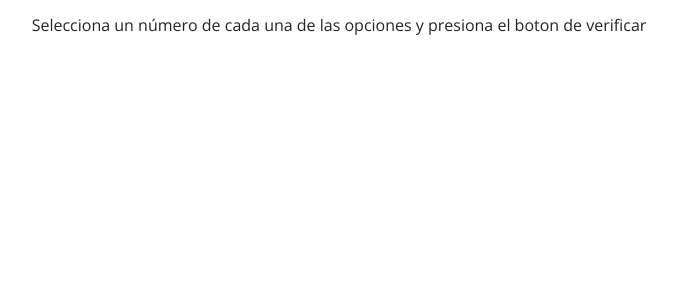
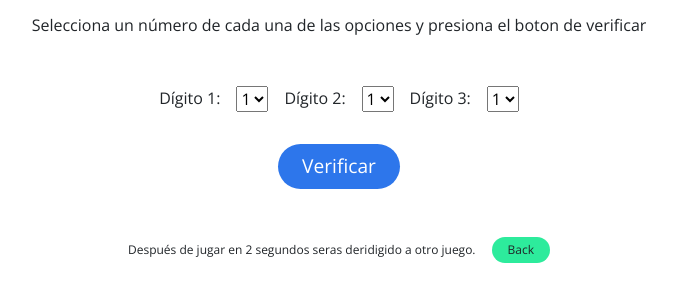
Before and after one commit to barbarasmok/javascript-condiciones, a plain HTML site: page password.html in a window 1280 px wide. Shown: the part 176-478 px from the top of the page, without its empty margins (301-978 px from the left). Drawn offline with nearby package versions, Linux system fonts and the light colour scheme.

Commit message:
password

```diff
--- a/assets/css/style.css
+++ b/assets/css/style.css
@@ -43,7 +43,30 @@ a:hover {
   padding: 2rem;
   text-align: center;
 }
-
+.btn-back {
+  border-radius: 100px;
+  padding: 0.25rem 1rem;
+  background-color: rgb(45, 235, 156);
+  border: none;
+  font-size: 0.75rem;
+}
+.btn-back:hover {
+  background-color: #16a424;
+  font-weight: 500;
+}
+.disclaimer {
+  font-size: 0.75rem;
+  display: flex;
+  flex-direction: row;
+  align-content: center;
+  justify-content: space-between;
+  align-items: center;
+  gap: 1rem;
+  margin: 2rem 0;
+}
+.disclaimer p {
+  margin-bottom: 0;
+}
 /* Borde */
 img {
   width: 300px;
@@ -54,6 +77,16 @@ img {
 }
 .bordeRed {
   border: 2px solid red;
+}
+.imgContainer {
+  display: flex;
+  flex-direction: column;
+  flex-wrap: wrap;
+  align-content: center;
+  justify-content: center;
+  align-items: center;
+  gap: 1rem;
+  margin: 2rem auto;
 }
 
 /* Stickers */
@@ -67,7 +100,6 @@ img {
   align-items: center;
   margin: 2rem auto;
 }
-
 .btn-dark {
   border-radius: 100px;
   padding: 0.5rem 1.5rem;
@@ -79,13 +111,13 @@ img {
   background-color: #474747;
   font-weight: 500;
 }
-.btn-too-many {
+.alerta-too-many {
   background-color: #ffdddd;
   color: #d8000c;
   margin-top: 2rem;
   font-size: 1.2rem;
 }
-.btn-ok {
+.alerta-ok {
   background-color: #ddffdd;
   color: #005700;
   margin-top: 2rem;
@@ -97,6 +129,27 @@ img {
   padding: 10px;
   border-radius: 5px;
 }
+
+/* Password */
+.correct1 {
+  color: green;
+}
+.correct2 {
+  color: blue;
+}
+.incorrect {
+  color: red;
+}
+.formContainer {
+  display: flex;
+  flex-direction: row;
+  flex-wrap: wrap;
+  align-content: center;
+  justify-content: space-between;
+  gap: 1rem;
+  margin: 2rem auto;
+}
+
 /* Medium devices (tablets, 768px and up) */
 @media (min-width: 768px) {
   .cards {
--- a/assets/js/borde.js
+++ b/assets/js/borde.js
@@ -5,4 +5,8 @@ const imgBorde = document.getElementById('imgBorde');
 imgBorde.addEventListener('click', function () {
   // Alternar la clase que agrega/quita el borde
   imgBorde.classList.toggle('bordeRed');
+
+  setTimeout(() => {
+    window.location.href = '../../stickers.html'; // Redirigir a la página password
+  }, 2000); // Espera 2 segundos antes de redirigir
 });
--- a/assets/js/password.js
+++ b/assets/js/password.js
@@ -0,0 +1,30 @@
+function checkPassword() {
+  // Obtener los valores seleccionados de los select
+  const digito1 = document.getElementById('digito1').value;
+  const digito2 = document.getElementById('digito2').value;
+  const digito3 = document.getElementById('digito3').value;
+
+  // Se crea la const password para sumar la cantidad de stickers
+  const password = digito1 + digito2 + digito3;
+
+  // Se crea la const resultado para obtener el párrafo donde se mostrará el resultado
+  const resultadoPassword = document.getElementById('resultadoPassword');
+
+  // Se utiliza una condicion if else para mostrar los mensajes dependiendo si el valor del resultado es mayor o menor que 10
+  if (password === '911') {
+    resultadoPassword.textContent = 'Password 1 correcto';
+    resultadoPassword.className = 'resultadoPassword correct1'; //se cambia los colores del texto de la clase .resultadoPassword
+    setTimeout(() => {
+      window.location.href = '../../gracias.html'; // Redirigir a la página password
+    }, 2000); // Espera 2 segundos antes de redirigir
+  } else if (password === '714') {
+    resultadoPassword.textContent = 'Password 2 correcto';
+    resultadoPassword.className = 'resultadoPassword correct2'; //se cambia los colores del texto de la clase .resultadoPassword
+    setTimeout(() => {
+      window.location.href = '../../gracias.html'; // Redirigir a la página password
+    }, 2000); // Espera 2 segundos antes de redirigir
+  } else {
+    resultadoPassword.textContent = 'Password incorrecto';
+    resultadoPassword.className = 'resultadoPassword incorrect'; //se cambia los colores del texto de la clase .resultadoPassword
+  }
+}
--- a/password.html
+++ b/password.html
@@ -45,6 +45,57 @@
         Selecciona un número de cada una de las opciones y presiona el boton de
         verificar
       </p>
+      <!--Formulario de Contraseña-->
+      <form id="passwordForm">
+        <div class="formContainer">
+          <label for="digito1">Dígito 1:</label>
+          <select id="digito1">
+            <option value="1">1</option>
+            <option value="2">2</option>
+            <option value="3">3</option>
+            <option value="4">4</option>
+            <option value="5">5</option>
+            <option value="6">6</option>
+            <option value="7">7</option>
+            <option value="8">8</option>
+            <option value="9">9</option>
+          </select>
+
+          <label for="digito2">Dígito 2:</label>
+          <select id="digito2">
+            <option value="1">1</option>
+            <option value="2">2</option>
+            <option value="3">3</option>
+            <option value="4">4</option>
+            <option value="5">5</option>
+            <option value="6">6</option>
+            <option value="7">7</option>
+            <option value="8">8</option>
+            <option value="9">9</option>
+          </select>
+
+          <label for="digito3">Dígito 3:</label>
+          <select id="digito3">
+            <option value="1">1</option>
+            <option value="2">2</option>
+            <option value="3">3</option>
+            <option value="4">4</option>
+            <option value="5">5</option>
+            <option value="6">6</option>
+            <option value="7">7</option>
+            <option value="8">8</option>
+            <option value="9">9</option>
+          </select>
+        </div>
+        <button type="button" onclick="checkPassword()" class="btn btn-dark">
+          Verificar
+        </button>
+      </form>
+      <p class="resultadoPassword" id="resultadoPassword"></p>
+      <div class="disclaimer">
+        <p>Después de jugar en 2 segundos seras deridigido a otro juego.</p>
+        <a href="./stickers.html" class="btn btn-back">Back</a>
+      </div>
     </div>
     <script src="./assets/js/password.js"></script>
   </body>
```
Also changed, not shown: assets/js/stickers.js (+8 -4 lines), index.html (renamed from borde.html, +9 -2 lines), stickers.html (+5 -0 lines), gracias.html (added).
